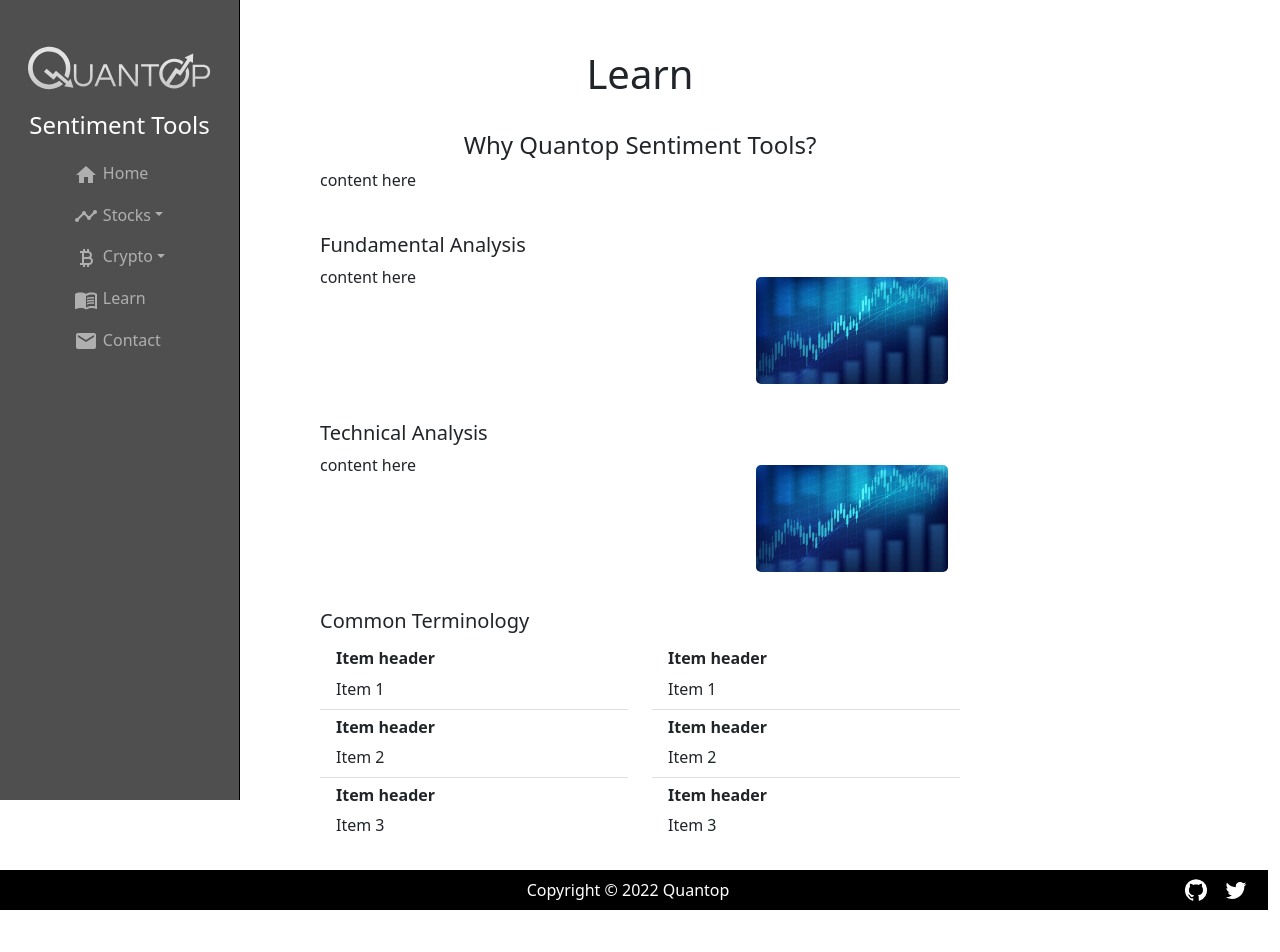
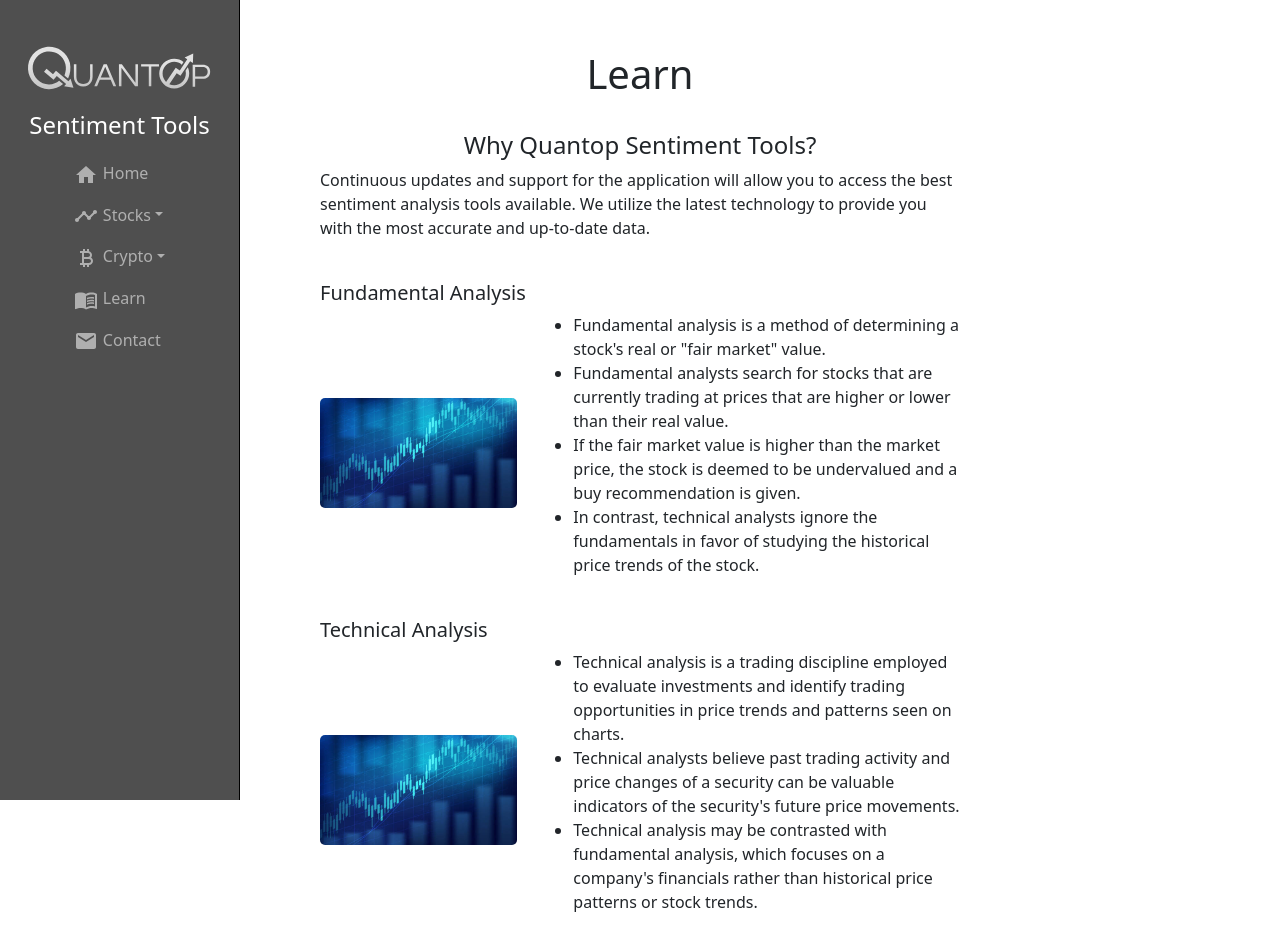
Before and after one commit to caxky/quantop-sentiment-tools, a React (Create React App) app in the folder client/: page /learn in a window 1280 px wide. Shown: the top 952 px of the page. Before the commit the page ends 910 px from the top, so only its background shows below. Built offline with nearby package versions, Linux system fonts and the light colour scheme; the HTML template or start-up script is replaced by a standard one.

Commit message:
Finish content on learn page

```diff
--- a/client/src/components/learn/Learn.jsx
+++ b/client/src/components/learn/Learn.jsx
@@ -15,7 +15,11 @@ export default function Learn() {
             <h4>Why Quantop Sentiment Tools?</h4>
           </div>
           <div className='section-content'>
-            <p>content here</p>
+            <p>
+              Continuous updates and support for the application will allow you to access
+              the best sentiment analysis tools available. We utilize the latest technology
+              to provide you with the most accurate and up-to-date data.
+            </p>
           </div>
         </div>
 
@@ -23,20 +27,37 @@ export default function Learn() {
           <div className='section-title'>
             <h5>Fundamental Analysis</h5>
           </div>
-          <div className='section-content'>
-            <p>content here</p>
-            <img src='/images/stock-graph.jpg' alt='stock graph'></img>
-          </div>
+          <Row className='section-content'>
+            <Col md={4}>
+              <img src='/images/stock-graph.jpg' alt='stock graph'></img>
+            </Col>
+            <Col md={8}>
+              <ul className='breakdown-list'>
+                <li>Fundamental analysis is a method of determining a stock's real or "fair market" value.</li>
+                <li>Fundamental analysts search for stocks that are currently trading at prices that are higher or lower than their real value.</li>
+                <li>If the fair market value is higher than the market price, the stock is deemed to be undervalued and a buy recommendation is given.</li>
+                <li>In contrast, technical analysts ignore the fundamentals in favor of studying the historical price trends of the stock.</li>
+              </ul>
+            </Col>
+          </Row>
         </div>
 
         <div className='section'>
           <div className='section-title'>
             <h5>Technical Analysis</h5>
           </div>
-          <div className='section-content'>
-            <p>content here</p>
-            <img src='/images/stock-graph.jpg' alt='stock graph'></img>
-          </div>
+          <Row className='section-content'>
+            <Col md={4}>
+              <img src='/images/stock-graph.jpg' alt='stock graph'></img>
+            </Col>
+            <Col md={8}>
+              <ul className='breakdown-list'>
+                <li>Technical analysis is a trading discipline employed to evaluate investments and identify trading opportunities in price trends and patterns seen on charts.</li>
+                <li>Technical analysts believe past trading activity and price changes of a security can be valuable indicators of the security's future price movements.</li>
+                <li>Technical analysis may be contrasted with fundamental analysis, which focuses on a company's financials rather than historical price patterns or stock trends.</li>
+              </ul>
+            </Col>
+          </Row>
         </div>
 
         <div className='section'>
@@ -47,32 +68,32 @@ export default function Learn() {
             <Col>
               <ListGroup variant="flush">
                 <ListGroup.Item>
-                  <h6><b>Item header</b></h6>
-                  Item 1
+                  <h6><b>Bear market</b></h6>
+                  A bear market is one that is falling or trending lower.
                 </ListGroup.Item>
                 <ListGroup.Item>
-                  <h6><b>Item header</b></h6>
-                  Item 2
+                  <h6><b>Bull market</b></h6>
+                  A bull market is one that is rising or trending higher.
                 </ListGroup.Item>
                 <ListGroup.Item>
-                  <h6><b>Item header</b></h6>
-                  Item 3
+                  <h6><b>Capital gain or loss</b></h6>
+                  A capital gain is a profit or return on an investment.
                 </ListGroup.Item>
               </ListGroup>
             </Col>
             <Col>
               <ListGroup variant="flush">
                 <ListGroup.Item>
-                  <h6><b>Item header</b></h6>
-                  Item 1
+                  <h6><b>Market capitalization</b></h6>
+                  A company’s/currencies market cap is the cumulative value of all of its outstanding shares/tokens.
                 </ListGroup.Item>
                 <ListGroup.Item>
-                  <h6><b>Item header</b></h6>
-                  Item 2
+                  <h6><b>Volatility</b></h6>
+                  Volatility is the degree to which a traded asset varies or fluctuates in price over time.
                 </ListGroup.Item>
                 <ListGroup.Item>
-                  <h6><b>Item header</b></h6>
-                  Item 3
+                  <h6><b>Sentiment</b></h6>
+                  A view of or attitude toward a situation or event; an opinion.
                 </ListGroup.Item>
               </ListGroup>
             </Col>
--- a/client/src/components/learn/Learn.scss
+++ b/client/src/components/learn/Learn.scss
@@ -22,11 +22,13 @@
 
       .section-content {
         display: flex;
+        text-align: left;
+        justify-content: center;
+        align-items: center;
 
         img {
-          margin: 12px 12px 12px auto;
-          width: 30%;
           height: auto;
+          max-width: 100%;
           border-radius: 5px;
         }
       }
```
